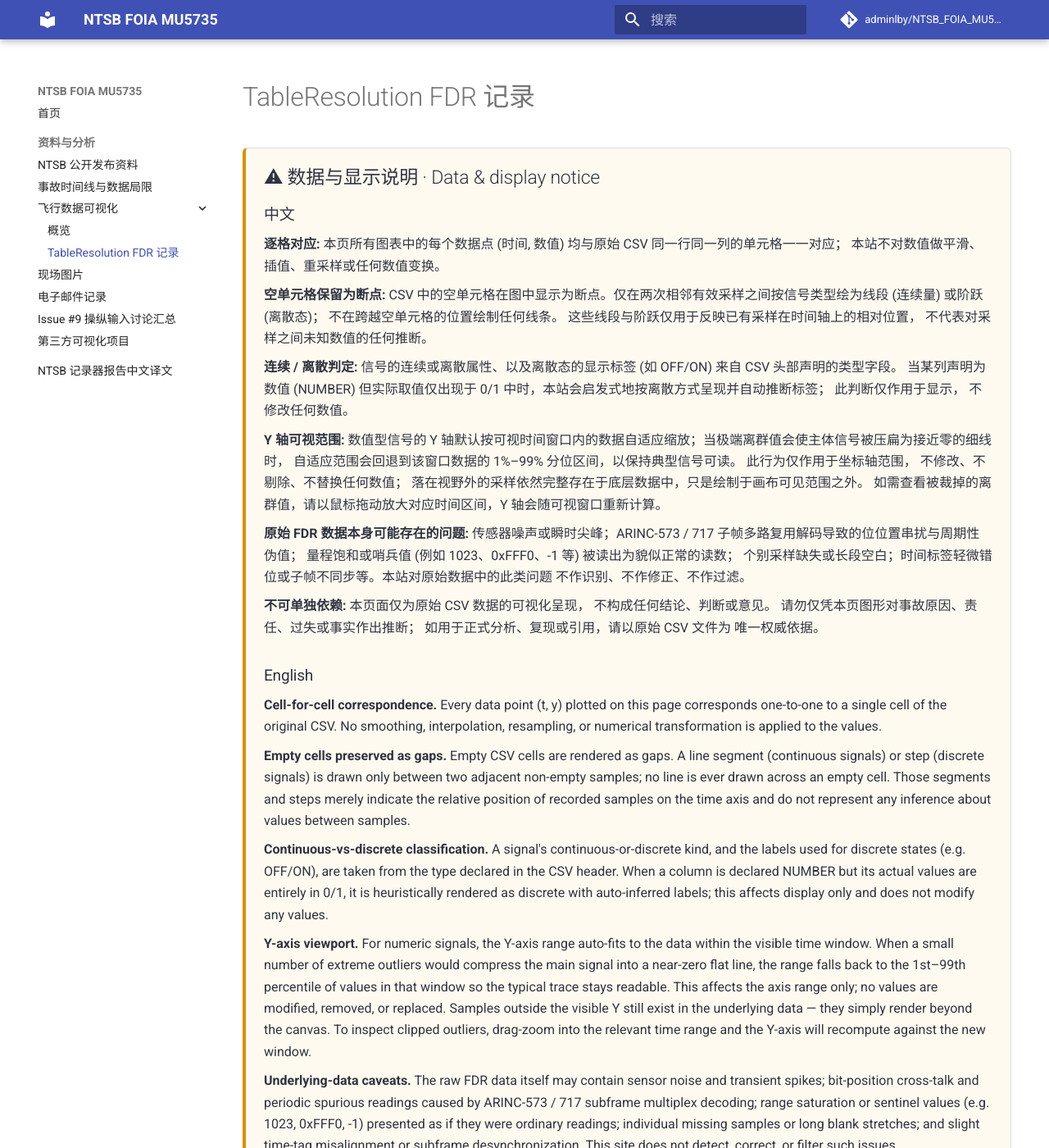
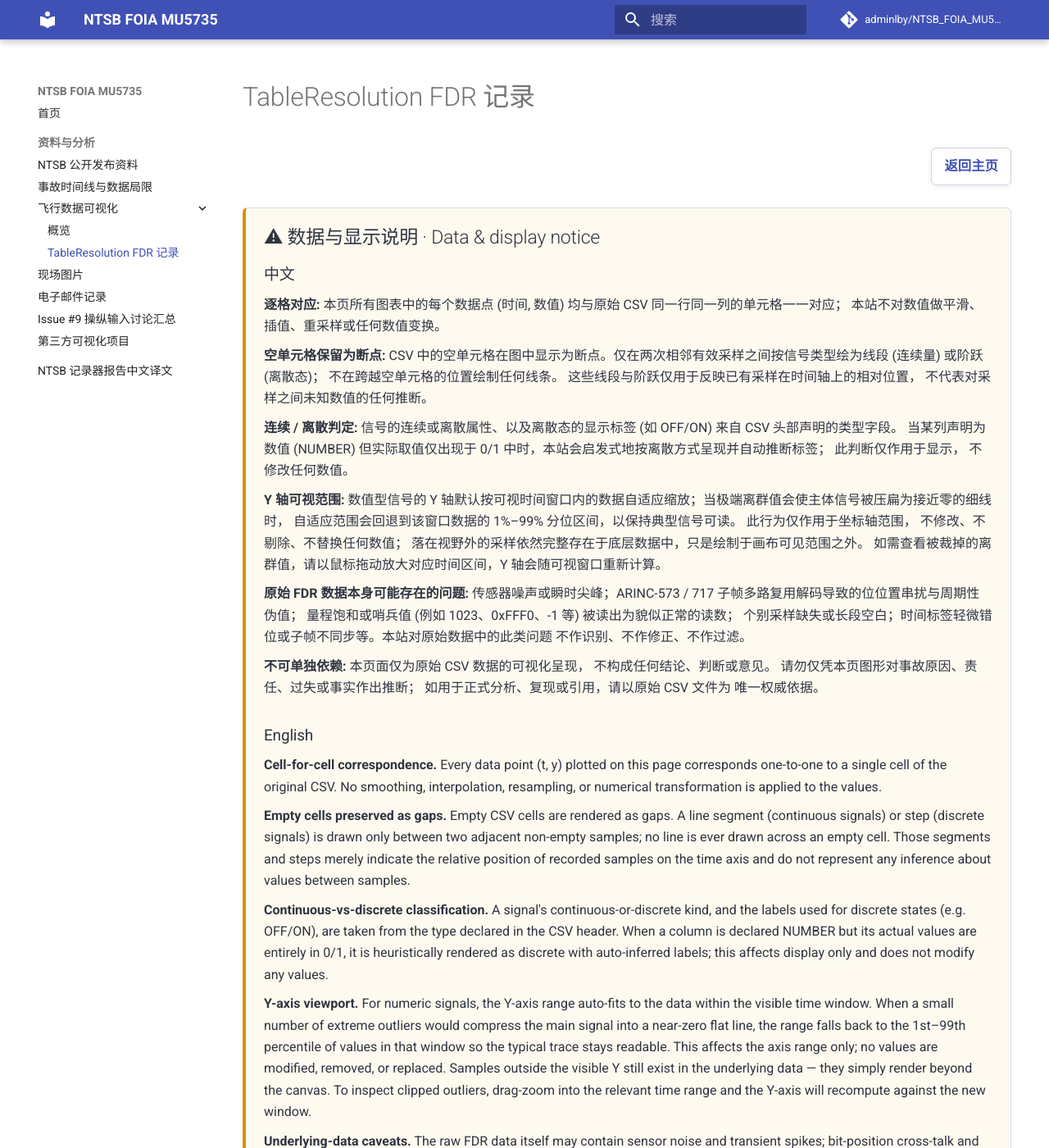
Before and after one commit to adminlby/NTSB_FOIA_MU5735, an MkDocs documentation site: the page built from MU5735_NTSB_Recorder_Report_CN/fdr/tableresolution.md, in a window 1280 px wide and 1400 px high. Shown: the whole window at 82% size. Built offline with MkDocs 1.6.1 and Material for MkDocs 9.7.7, drawn with Linux system fonts in a browser that asks for light colours; comment, search, counter and statistics services are not loaded.

Commit message:
添加 FDR 全屏页面样式和导航按钮，优化 CSV 数据下载链接

```diff
--- a/MU5735_NTSB_Recorder_Report_CN/assets/styles/fdr-tableresolution.css
+++ b/MU5735_NTSB_Recorder_Report_CN/assets/styles/fdr-tableresolution.css
@@ -1,3 +1,54 @@
+body.fdr-fullscreen-page .md-sidebar {
+  display: none;
+}
+
+body.fdr-fullscreen-page .md-main__inner,
+body.fdr-fullscreen-page .md-content,
+body.fdr-fullscreen-page .md-content__inner {
+  max-width: none;
+}
+
+body.fdr-fullscreen-page .md-content {
+  margin: 0;
+}
+
+body.fdr-fullscreen-page .md-content__inner {
+  margin: 0 auto;
+  padding: 1.2rem 1.6rem 2rem;
+}
+
+.fdr-page-actions {
+  position: sticky;
+  top: 3.2rem;
+  z-index: 8;
+  display: flex;
+  justify-content: flex-end;
+  margin: -.35rem 0 .85rem;
+  padding: .35rem 0;
+  background: color-mix(in srgb, var(--md-default-bg-color, #fff) 88%, transparent);
+  backdrop-filter: blur(8px);
+}
+
+.fdr-home-button {
+  display: inline-flex;
+  align-items: center;
+  min-height: 2.15rem;
+  padding: .45rem .75rem;
+  border: 1px solid #cbd5e1;
+  border-radius: 6px;
+  background: #fff;
+  color: #334155;
+  font-size: .82rem;
+  font-weight: 600;
+  text-decoration: none;
+  box-shadow: 0 2px 8px rgba(15, 23, 42, .06);
+}
+
+.fdr-home-button:hover {
+  border-color: #8aa1bd;
+  color: #0f5f96;
+}
+
 .fdr-notice {
   border: 1px solid #d7dde8;
   border-left: 4px solid #d99000;
--- a/MU5735_NTSB_Recorder_Report_CN/fdr/tableresolution.md
+++ b/MU5735_NTSB_Recorder_Report_CN/fdr/tableresolution.md
@@ -1,6 +1,10 @@
 # TableResolution FDR 记录
 
 <link rel="stylesheet" href="../../assets/styles/fdr-tableresolution.css">
+
+<nav class="fdr-page-actions" aria-label="页面导航">
+  <a class="fdr-home-button" data-fdr-home href="../../">返回主页</a>
+</nav>
 
 <section class="fdr-notice" aria-labelledby="fdr-notice-title">
   <h2 id="fdr-notice-title">⚠ 数据与显示说明 · Data &amp; display notice</h2>
@@ -22,7 +26,7 @@
   <p><strong>Do not rely on this view alone.</strong> This page is purely a visualization of the original CSV and does not constitute any conclusion, finding, or opinion. Do not infer cause, fault, liability, or fact from this view alone. For formal analysis, reproduction, or citation, treat the original CSV file as the sole authoritative source.</p>
 </section>
 
-<section id="fdr-app" class="fdr-app" data-csv="../../assets/data/TableResolution.csv">
+<section id="fdr-app" class="fdr-app" data-csv="../data/TableResolution.csv">
   <aside class="fdr-sidebar" aria-label="FDR signal selector">
     <input id="fdr-search" class="fdr-search" type="search" placeholder="搜索信号名 / Search signals..." autocomplete="off">
     <div class="fdr-selection-bar">
@@ -39,7 +43,7 @@
       </div>
       <div class="fdr-actions">
         <button id="fdr-reset-zoom" type="button">Reset zoom</button>
-        <a href="../../assets/data/TableResolution.csv" download>Download CSV</a>
+        <a id="fdr-download" href="../../assets/data/TableResolution.csv" download>Download CSV</a>
       </div>
     </div>
     <div id="fdr-charts" class="fdr-charts" aria-live="polite"></div>
```
Also changed, not shown: 1 other file.
